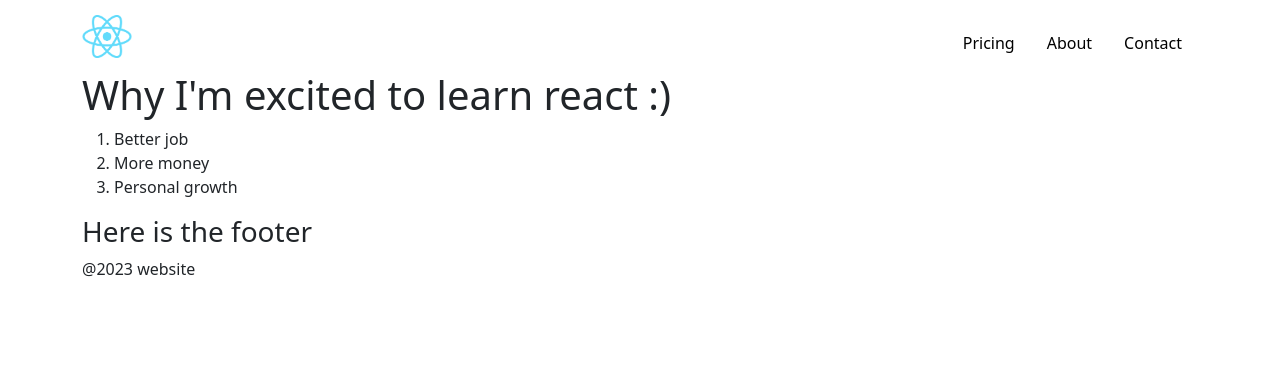
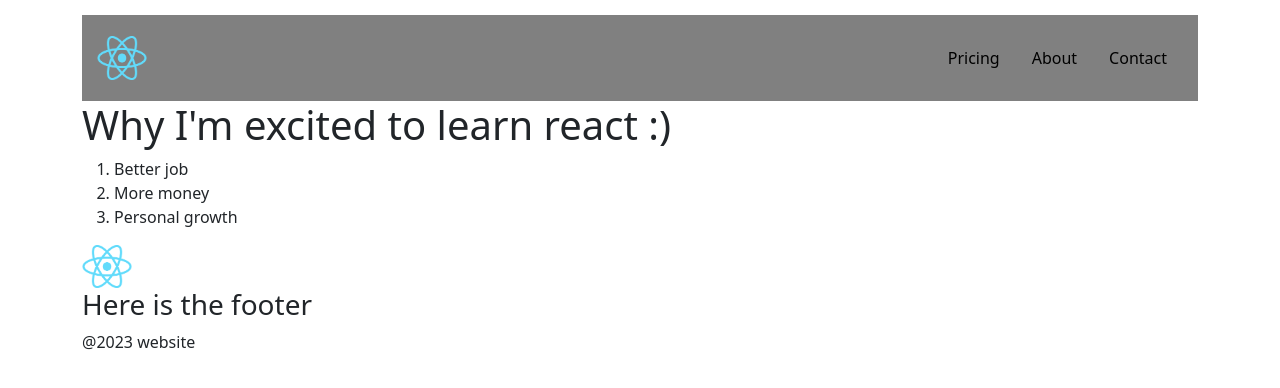
Before and after one commit to kingtudy/react_hello_world, a React (Create React App) app: page / in a window 1280 px wide. Shown: the top 388 px of the page. Built offline with nearby package versions, Linux system fonts and the light colour scheme.

Commit message:
added some stuff

```diff
--- a/package.json
+++ b/package.json
@@ -6,6 +6,7 @@
     "@testing-library/jest-dom": "^5.17.0",
     "@testing-library/react": "^13.4.0",
     "@testing-library/user-event": "^13.5.0",
+    "bootstrap": "^5.3.2",
     "react": "^18.2.0",
     "react-dom": "^18.2.0",
     "react-scripts": "5.0.1",
@@ -34,5 +35,8 @@
       "last 1 firefox version",
       "last 1 safari version"
     ]
+  },
+  "devDependencies": {
+    "@babel/plugin-proposal-private-property-in-object": "^7.21.11"
   }
 }
--- /dev/null
+++ b/src/components/Content.js
@@ -0,0 +1,12 @@
+export default function Content() {
+    return (
+        <>
+            <h1>Why I'm excited to learn react :)</h1>
+            <ol>
+                <li>Better job</li>
+                <li>More money</li>
+                <li>Personal growth</li>
+            </ol>
+        </>
+    )
+}
--- /dev/null
+++ b/src/components/Footer.js
@@ -0,0 +1,9 @@
+export default function Footer() {
+    return (
+        <div>
+            <img className="footer-img" alt="footer-img"  src="./react-logo.png" />
+            <h3>Here is the footer</h3>
+            <p>@2023 website</p>
+        </div>
+    )
+}
--- /dev/null
+++ b/src/components/Header.js
@@ -0,0 +1,14 @@
+export default function Header() {
+    return (
+        <nav className="navbar-container d-flex justify-content-between navbar-container">
+            <div className="navbar-img-container">
+                <img className="navbar-img" src="./react-logo.png" />
+            </div>
+            <ul className="d-flex m-0 align-items-center flex-wrap navbar-elems">
+                <a className="p-3 navbar-elem">Pricing</a>
+                <a className="p-3 navbar-elem">About</a>
+                <a className="p-3 navbar-elem">Contact</a>
+            </ul>
+        </nav>
+    )
+}
--- a/src/index.js
+++ b/src/index.js
@@ -1,6 +1,11 @@
-import react from "react"
+import React from "react"
 import reactDOM from "react-dom"
 import "./style.css"
+import Footer from "./components/Footer"
+import Content from "./components/Content"
+import Header from "./components/Header"
+
+
 function Main() {
     return (
         <div className="container">
@@ -11,43 +16,6 @@ function Main() {
     )
 }
 
-function Header() {
-    return (
-        <nav className="d-flex justify-content-between navbar-container">
-            <div className="navbar-img-container">
-                <img className="navbar-img" src="./react-logo.png" />
-            </div>
-            <ul className="d-flex m-0 align-items-center flex-wrap navbar-elems">
-                <a className="p-3 navbar-elem">Pricing</a>
-                <a className="p-3 navbar-elem">About</a>
-                <a className="p-3 navbar-elem">Contact</a>
-            </ul>
-        </nav>
-    )
-}
-
-function Content() {
-    return (
-        <>
-        <h1>Why I'm excited to learn react :)</h1>
-        <ol>
-            <li>Better job</li>
-            <li>More money</li>
-            <li>Personal growth</li>
-        </ol>
-        </>
-    )
-}
-
-function Footer() {
-    return (
-        <div>
-            <h3>Here is the footer</h3>
-            <p>@2023 website</p>
-        </div>
-    )
-}
-
 reactDOM.render(
     <Main />,
     document.getElementById("root")
--- a/src/style.css
+++ b/src/style.css
@@ -15,5 +15,14 @@
 }
 
 .navbar-container {
+    padding: 15px;
     margin-top: 15px;
+    background-color: gray;
+    align-items: center;
 }
+
+.footer-img {
+    width: 50px;
+    height: auto;
+    object-fit: cover;
+}
```
Also changed, not shown: 1 other file (tests, documents, lock files or other folders).
